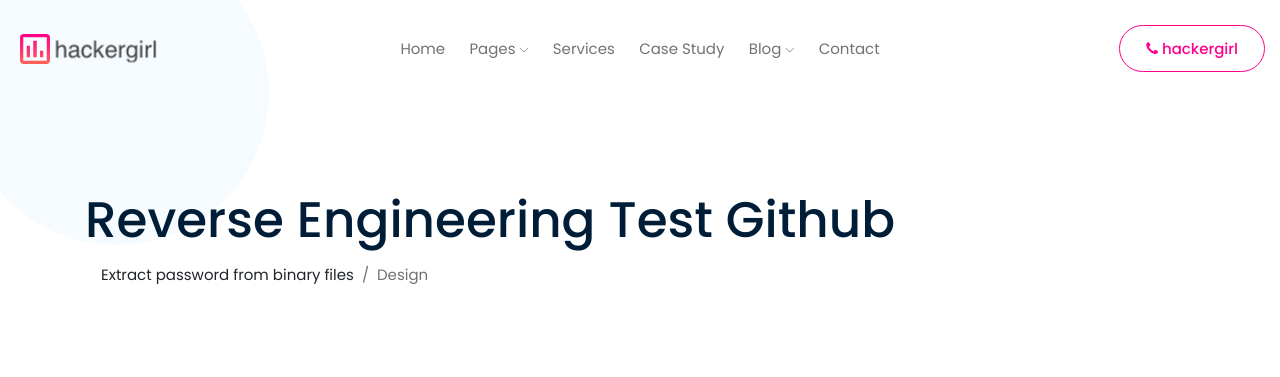
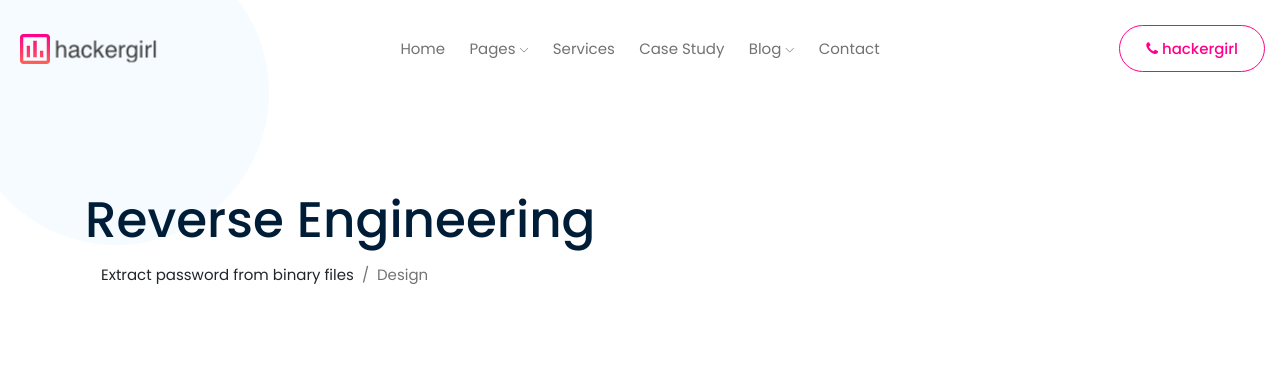
Before and after one commit to jenndryden/fedoraprojectgci, a plain HTML site: page Case_details.html in a window 1280 px wide. Shown: the top 377 px of the page. Drawn offline with Linux system fonts and the light colour scheme.

Commit message:
undo test
hi

```diff
--- a/Case_details.html
+++ b/Case_details.html
@@ -96,7 +96,7 @@
                 <div class="row">
                     <div class="col-xl-12">
                         <div class="bradcam_text ">
-                            <h3>Reverse Engineering Test Github</h3>
+                            <h3>Reverse Engineering</h3>
                             <nav class="brad_cam_lists">
                                 <ul class="breadcrumb">
                                     <li class="breadcrumb-item">Extract password from binary files</li>
```
